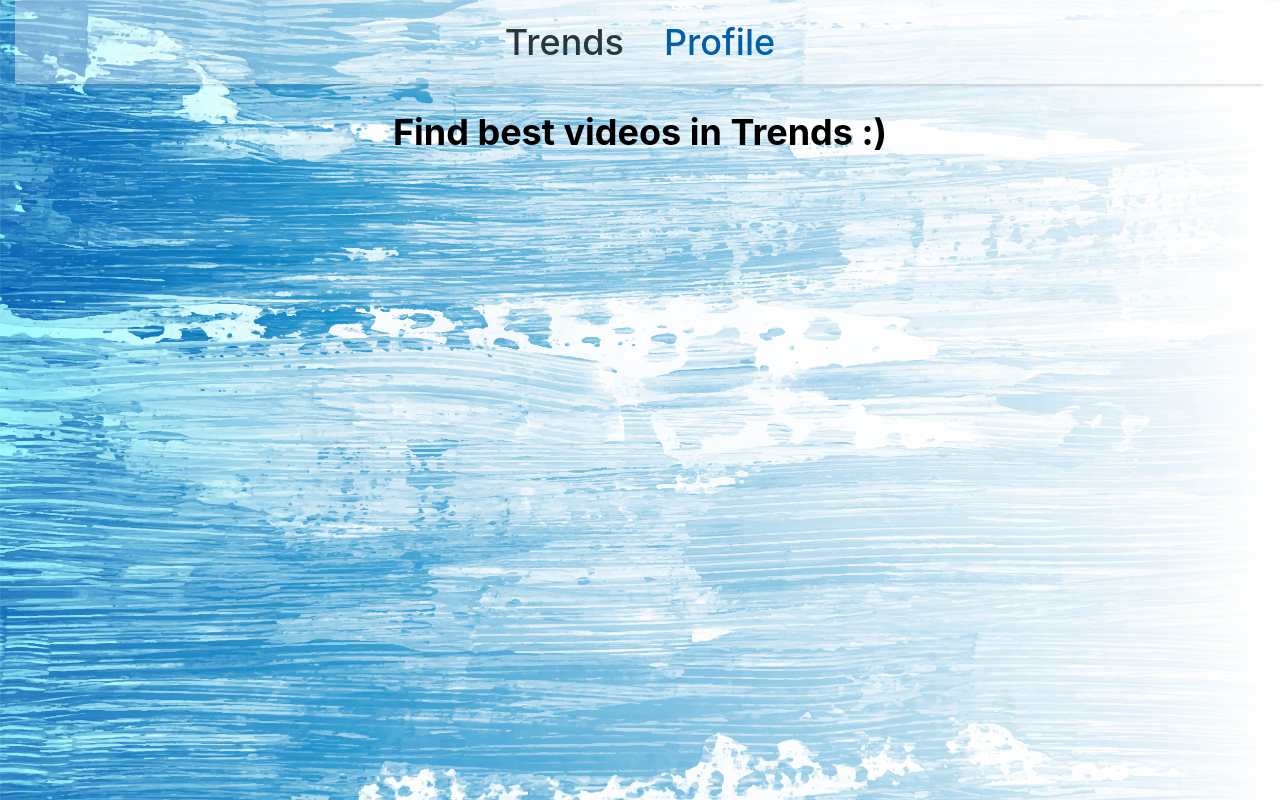
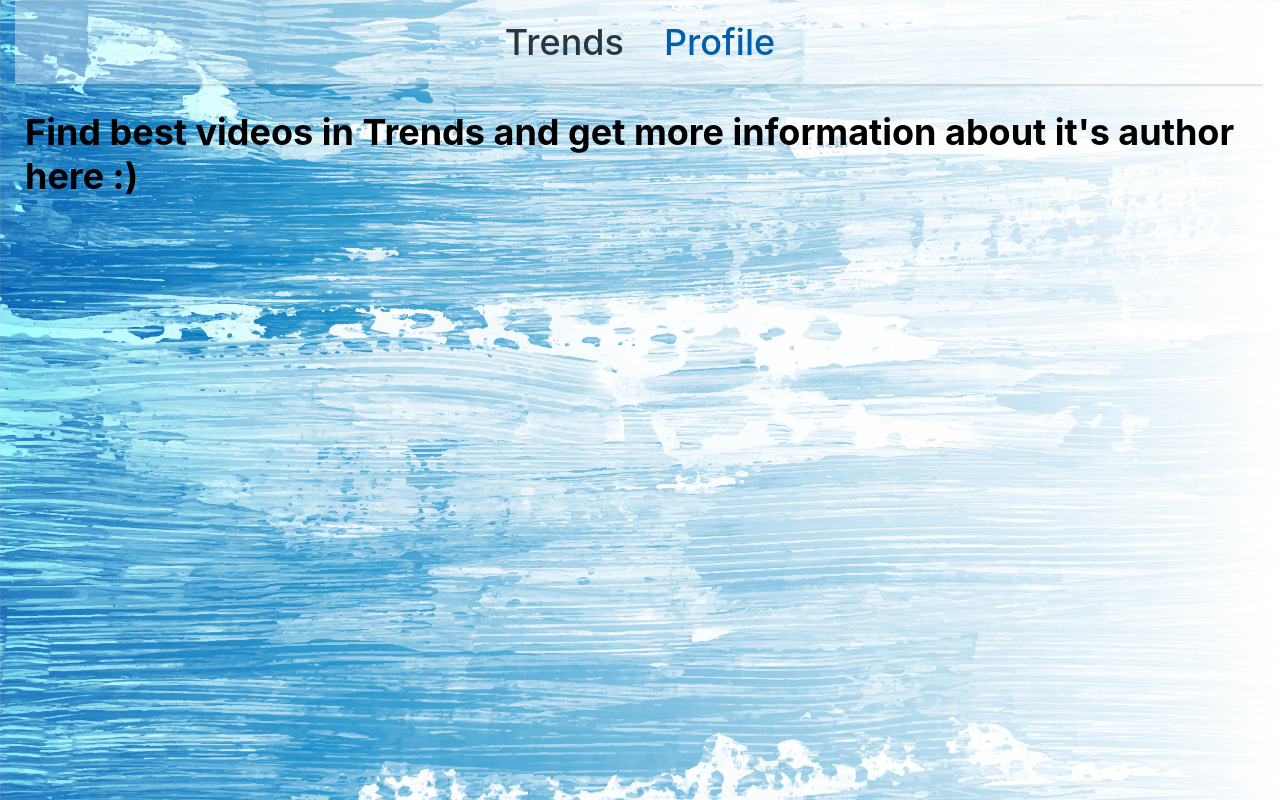
Before and after one commit to EugeniaKolodeichuk/TikTuk, a React (Create React App) app: page /profile in a window 1280 px wide. Built offline with nearby package versions, Linux system fonts and the light colour scheme.

Commit message:
fix path

```diff
--- a/src/App.js
+++ b/src/App.js
@@ -36,14 +36,17 @@ export default function App() {
 
         <Suspense fallback={<h2>Loading...</h2>}>
           <Switch>
-            <Route path="/" exact>
-              <NewsView />
+            <Route path="/profile" exact>
+              <NotFoundView />
             </Route>
 
-            <Route path="/profile/:uniqueId">
+            <Route path="/profile/:uniqueId" exact>
               <ProfileView />
             </Route>
 
+            <Route path="/">
+              <NewsView />
+            </Route>
             <Route>
               <NotFoundView />
             </Route>
--- a/src/views/NewsView/NewsView.js
+++ b/src/views/NewsView/NewsView.js
@@ -96,7 +96,7 @@ export default function NewsView() {
             <div className={styles.tags}>
               {user.hashtags &&
                 user.hashtags.map(tag => (
-                  <p key={shortid.generate()}>#{tag.name}</p>
+                  <p key={shortid.generate()}> #{tag.name} </p>
                 ))}
             </div>
             <p>
--- a/src/views/NotFoundView/NotFoundView.js
+++ b/src/views/NotFoundView/NotFoundView.js
@@ -6,7 +6,8 @@ export default NotFoundPage => {
   return (
     <h1 className={styles.title}>
       <Link className={styles.link} to="/">
-        Find best videos in Trends :)
+        Find best videos in Trends and get more information about it's author
+        here :)
       </Link>
     </h1>
   );
```
